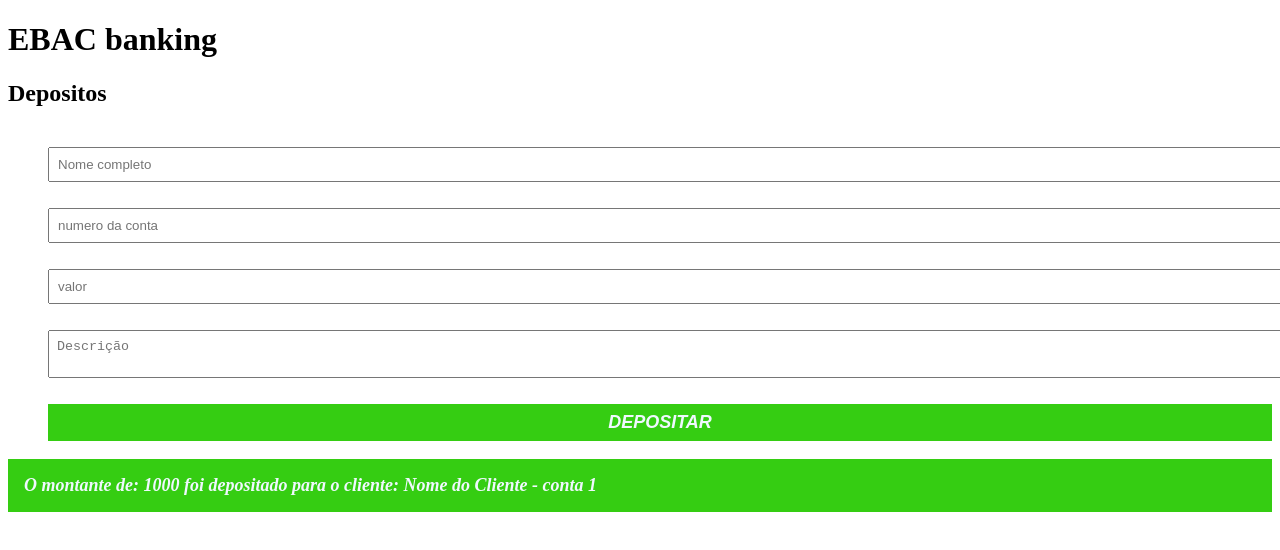
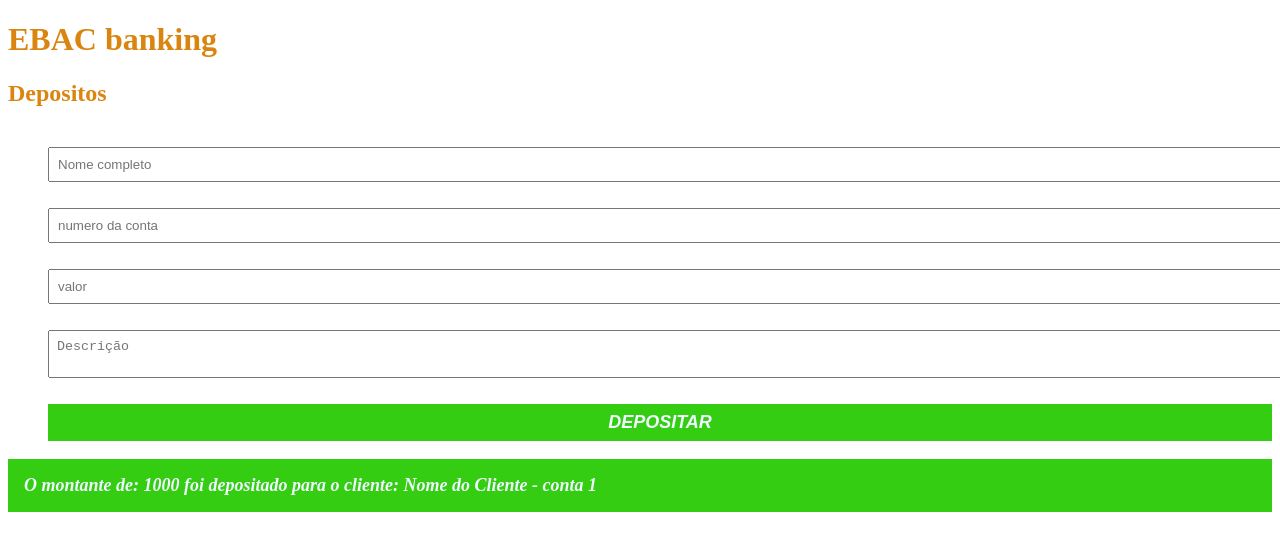
Before and after one commit to LucasEbac/bank, a plain HTML site: page index.html in a window 1280 px wide. Drawn offline with Linux system fonts and the light colour scheme.

Commit message:
mudando cores

```diff
--- a/main.css
+++ b/main.css
@@ -22,6 +22,7 @@ button {
     max-width: 1280px;
     width: 100%;
     margin: 0 auto;
+    color: rgb(218, 133, 15);
 }
 .sucess-mensagem {
     background-color: rgb(53, 205, 18);
```
